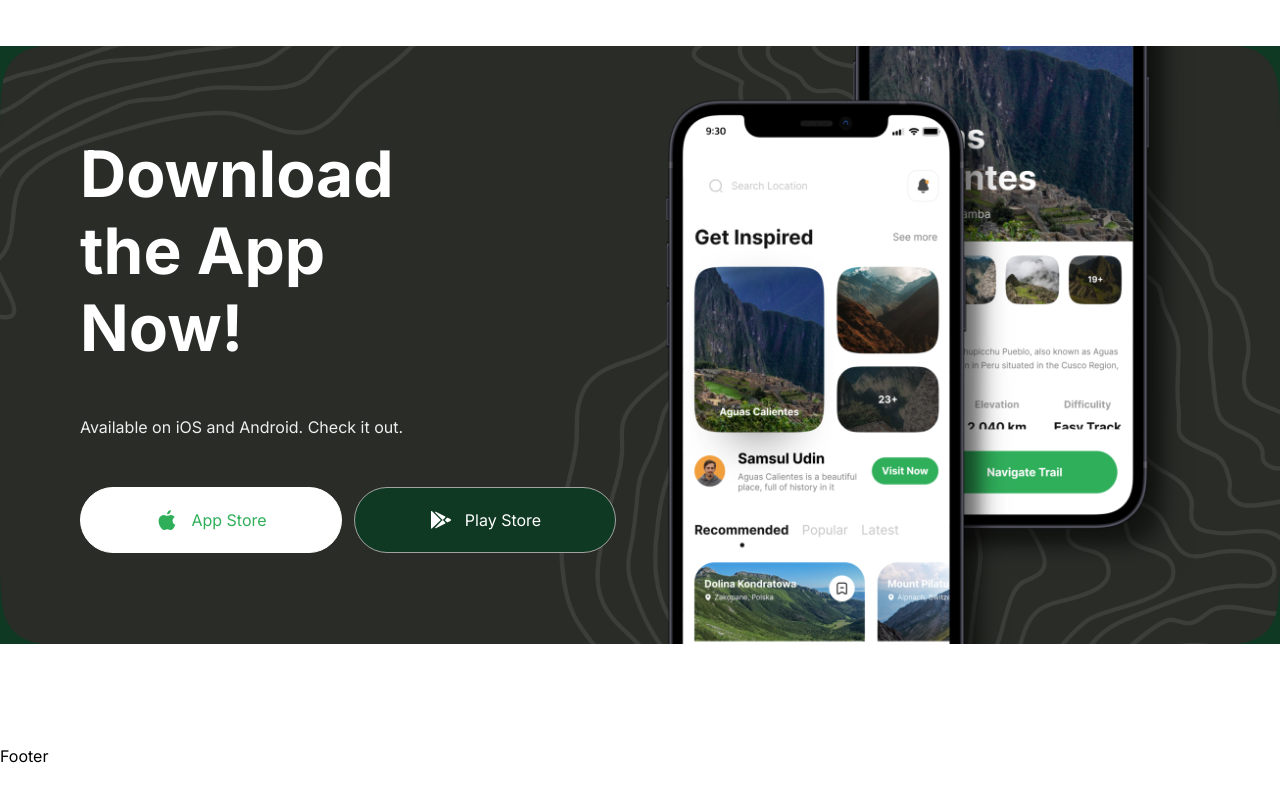
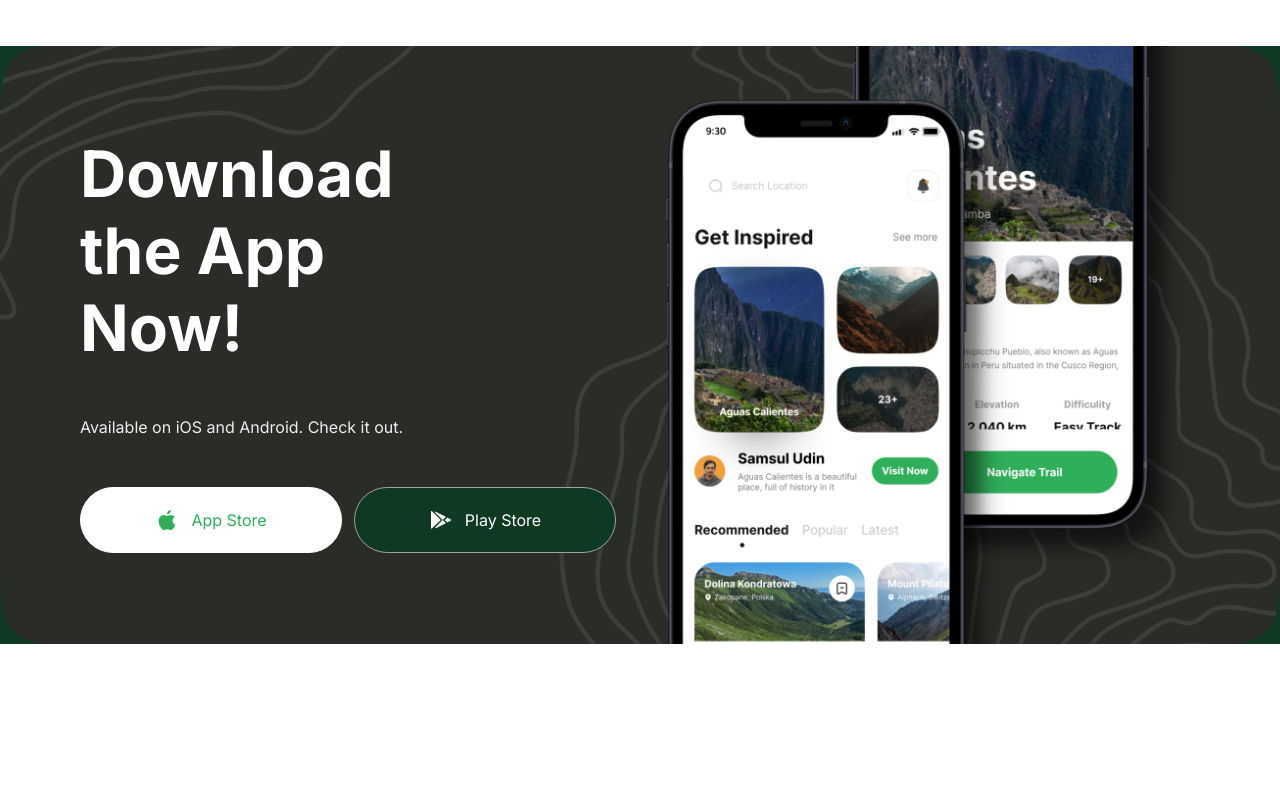
Before and after one commit to eddyK15501/travel-app, a Next.js app: page / in a window 1280 px wide. Shown: the part 3798-4598 px from the top of the page. Before the commit the page ends 4566 px from the top, so only its background shows below. Built offline with nearby package versions, Linux system fonts and the light colour scheme.

Commit message:
Footer.tsx - main container/display flex

```diff
--- a/components/Footer.tsx
+++ b/components/Footer.tsx
@@ -1,8 +1,8 @@
-import React from 'react'
-
 const Footer = () => {
   return (
-    <div>Footer</div>
+    <footer className='flexCenter mb-24'>
+      <div className='padding-container max-container flex w-full flex-col gap-14'></div>
+    </footer>
   )
 }
 
```
